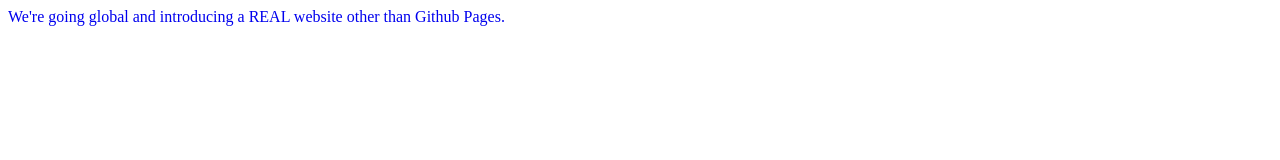
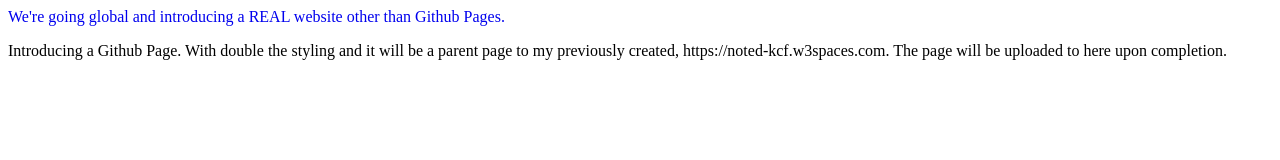
Before and after one commit to CosmoCreeper/Noted, a plain HTML site: page index.html in a window 1280 px wide. Drawn offline with Linux system fonts and the light colour scheme.

Commit message:
Introduced New Page index.html
Added text to describe the future of this page.

```diff
--- a/index.html
+++ b/index.html
@@ -5,5 +5,6 @@
   </head>
   <body>
     <a href="https://noted-kcf.w3spaces.com/" style="text-align: center; text-decoration: none;">We're going global and introducing a REAL website other than Github Pages.</a>
+    <p>Introducing a Github Page. With double the styling and it will be a parent page to my previously created, https://noted-kcf.w3spaces.com. The page will be uploaded to here upon completion.</p>
   </body>
 </html>
```
Lines whose indentation alone changed are shown as unchanged.
